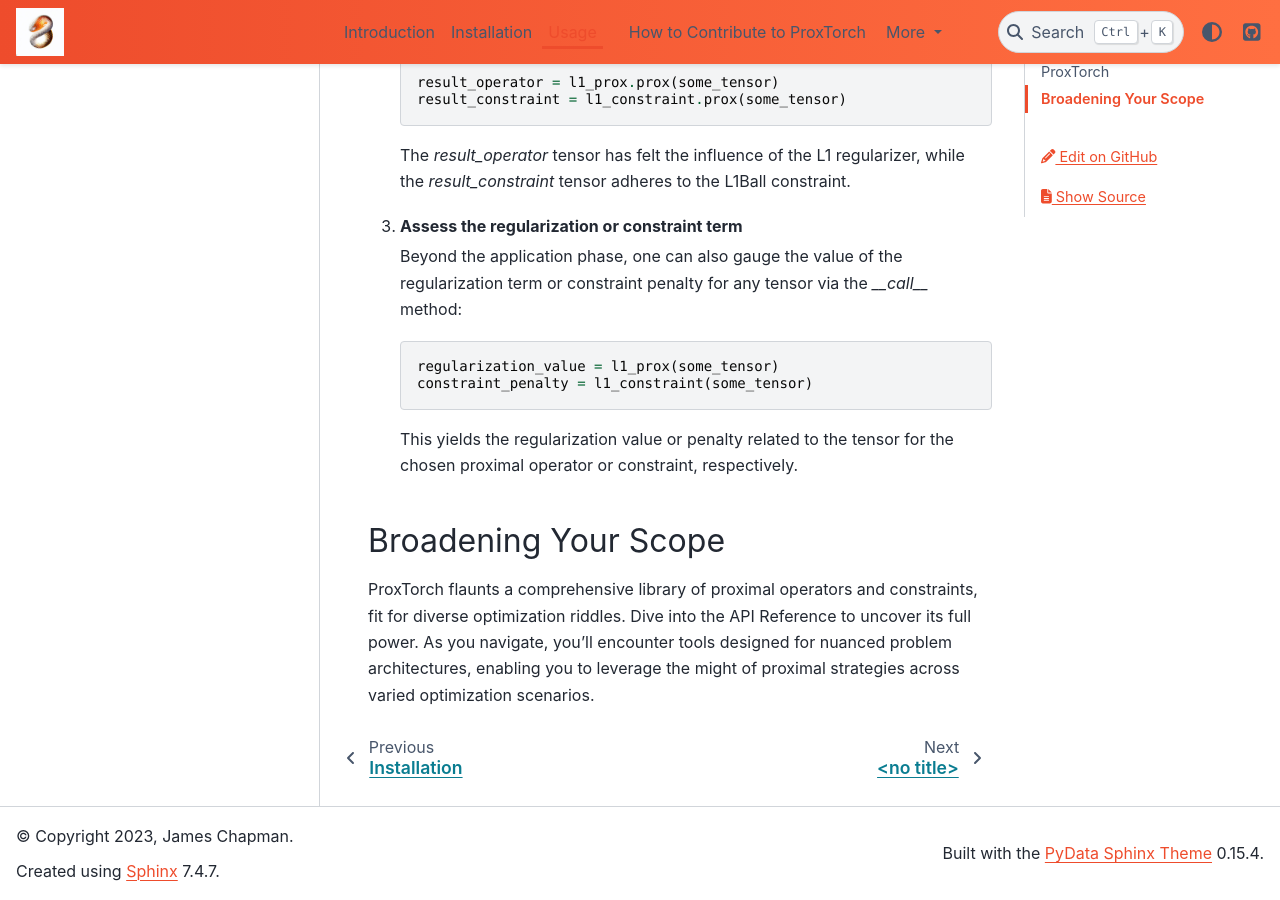
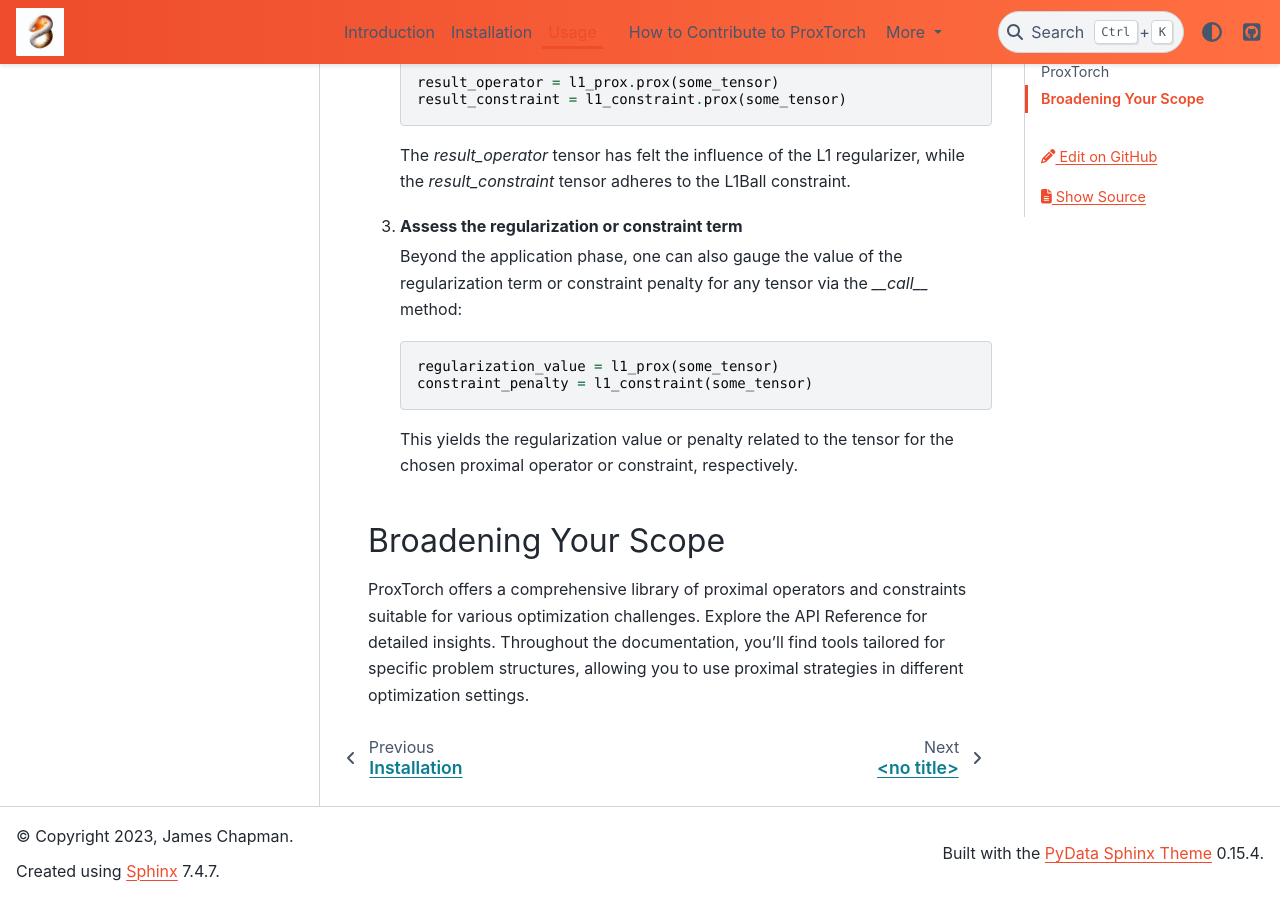
Before and after one commit to jameschapman19/proxtorch, a Sphinx documentation site: the page built from docs/source/usage.rst, in a window 1280 px wide and 900 px high, scrolled down 953 px. Built offline with Sphinx 7.4.7 and the PyData theme 0.15.4, drawn with Linux system fonts in a browser that asks for light colours; pages that are not in the unit, such as notebooks, are missing from menus.

Commit message:
First commit

```diff
--- a/docs/source/conf.py
+++ b/docs/source/conf.py
@@ -115,3 +115,4 @@
 #
 # html_sidebars = {}
 html_logo = "proxtorch-logo.jpg"
+html_favicon = "favicon.png"
--- a/docs/source/usage.rst
+++ b/docs/source/usage.rst
@@ -51,4 +51,4 @@ Venturing into ProxTorch is a straightforward process. Here's your primer:
 Broadening Your Scope
 -------------------------
 
-ProxTorch flaunts a comprehensive library of proximal operators and constraints, fit for diverse optimization riddles. Dive into the API Reference to uncover its full power. As you navigate, you'll encounter tools designed for nuanced problem architectures, enabling you to leverage the might of proximal strategies across varied optimization scenarios.
+ProxTorch offers a comprehensive library of proximal operators and constraints suitable for various optimization challenges. Explore the API Reference for detailed insights. Throughout the documentation, you'll find tools tailored for specific problem structures, allowing you to use proximal strategies in different optimization settings.
```
Also changed, not shown: docs/source/favicon.png (added).
